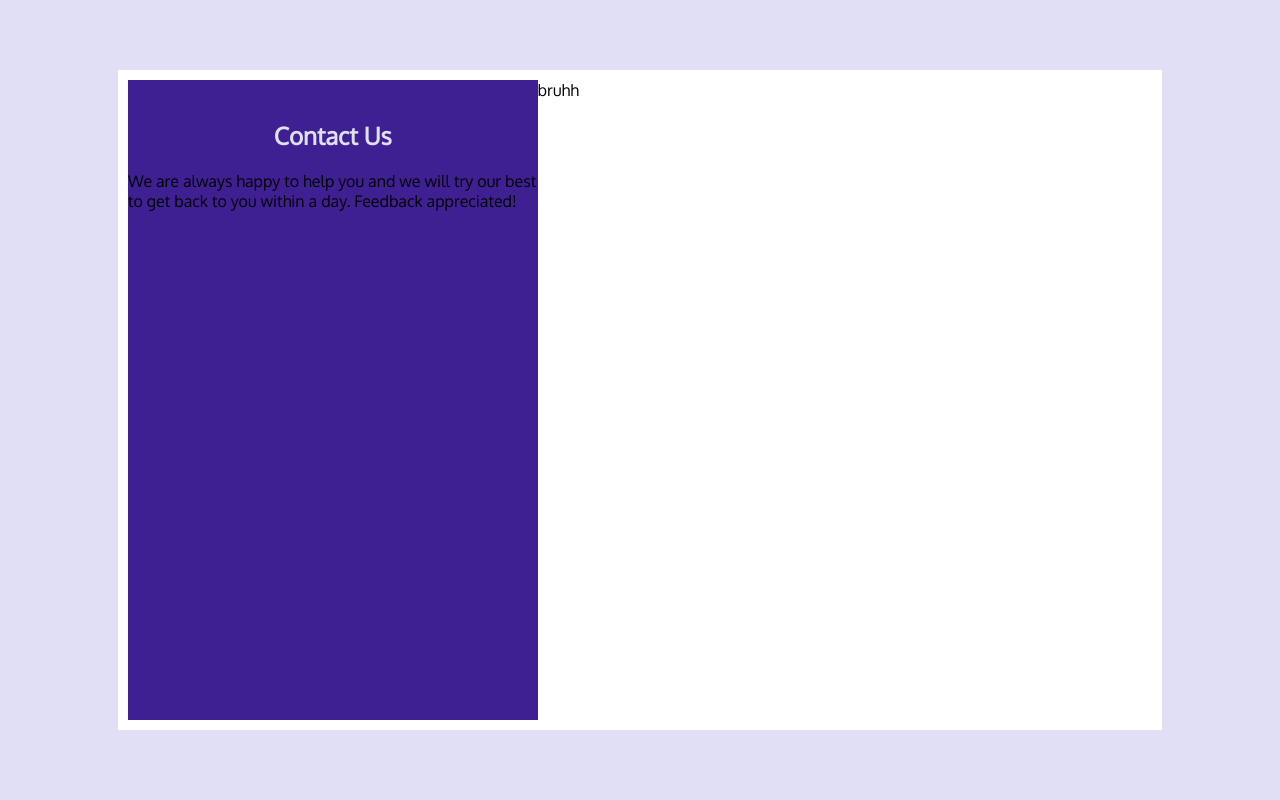
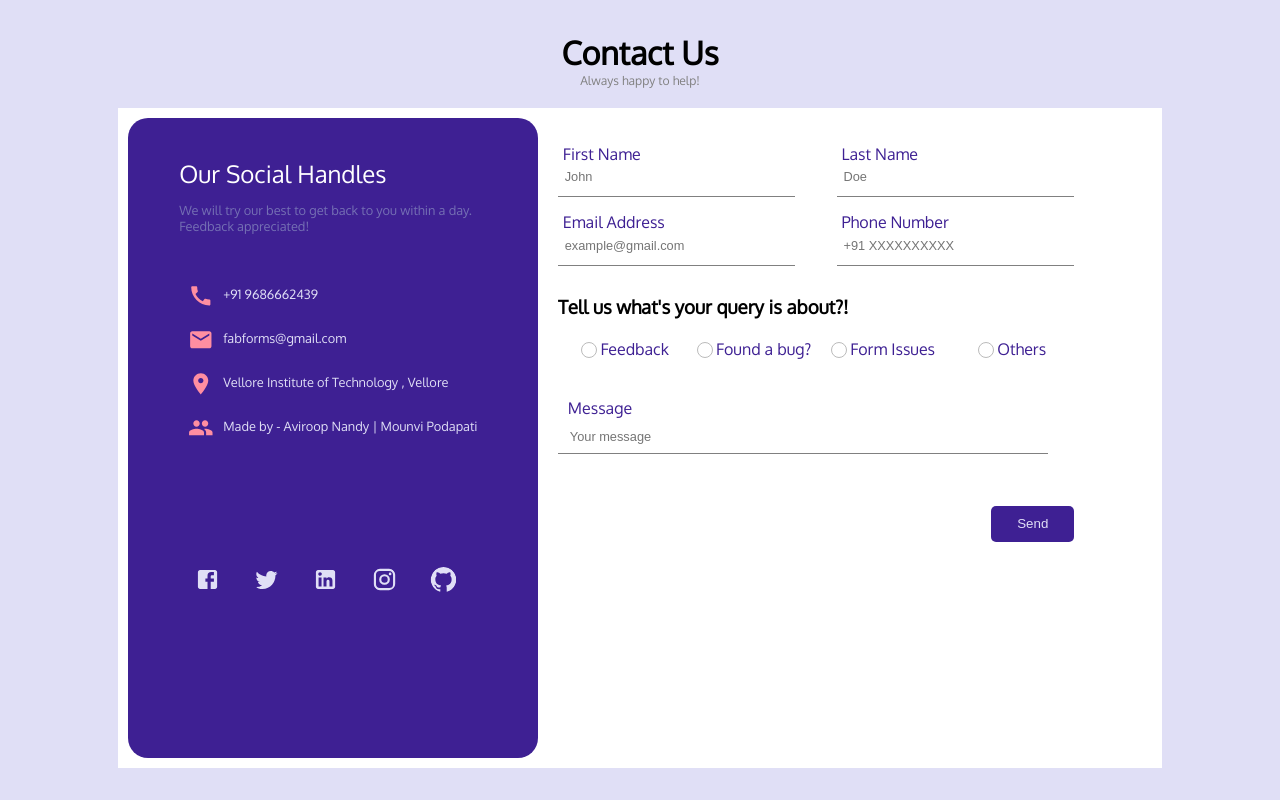
Before and after one commit to AviroopNandy/Google-Forms-Clone, a React (Create React App) app: page /contact in a window 1280 px wide. Built offline with nearby package versions, Linux system fonts and the light colour scheme.

Commit message:
contant page done

```diff
--- a/src/components/LoginApp/LoginApp.module.css
+++ b/src/components/LoginApp/LoginApp.module.css
@@ -24,7 +24,7 @@ body,
     width: 80vw;
     min-height: 80vh;
     background:var(--whiteLightThree);
-    border-radius: 5px;
+    border-radius: 25px;
     /* background: linear-gradient(90deg, var(--purpleDark) 50%, var(--purpleLight) 50%); */
     display: flex;
     flex-direction: row;
--- a/src/containers/Contact-Us/Contact-us.js
+++ b/src/containers/Contact-Us/Contact-us.js
@@ -1,20 +1,81 @@
 import React, { Component } from 'react';
 import styles from './Contact-us.module.css';
 
+import CallIcon from '@material-ui/icons/Call';
+import EmailIcon from '@material-ui/icons/Email';
+import LocationOnIcon from '@material-ui/icons/LocationOn';
+import PeopleIcon from '@material-ui/icons/People';
+import FacebookIcon from '@material-ui/icons/Facebook';
+import TwitterIcon from '@material-ui/icons/Twitter';
+import LinkedInIcon from '@material-ui/icons/LinkedIn';
+import InstagramIcon from '@material-ui/icons/Instagram';
+import GitHubIcon from '@material-ui/icons/GitHub';
 export default class Contact extends Component {
     render() {
         return (
             <React.Fragment>
                 <div className={styles.wrapper}>
+                    <h1>Contact Us</h1>
+                    <p>Always happy to help!</p>
                 <div className={styles.container}>
                     <div className={styles.left}>
                         <div>
-                            <h2>Contact Us</h2>
-                            <p>We are always happy to help you and we will try our best to get back to you within a day. Feedback appreciated!</p>
+                            <h2>Our Social Handles</h2>
+                            <p>We will try our best to get back to you within a day. Feedback appreciated!</p>
+                        </div>
+                        <div className={styles.details}>
+                            <div><CallIcon />+91 9686662439</div>
+                            <div><EmailIcon />fabforms@gmail.com</div>
+                            <div><LocationOnIcon />Vellore Institute of Technology , Vellore</div>
+                            <div><PeopleIcon />Made by - Aviroop Nandy | Mounvi Podapati</div>
+                        </div>
+                        <div className={styles.socialIcons}>
+                            <FacebookIcon />
+                            <TwitterIcon />
+                            <LinkedInIcon />
+                            <InstagramIcon />
+                            <GitHubIcon />
                         </div>
                     </div>
                     <div className={styles.right}>
-                        bruhh
+                        <div className={styles.rightContainer}>
+                            <div>
+                            <div>
+                                <label for='fname'>First Name</label>
+                                <input type="text" name='fname' placeholder='John' />
+                            </div>
+                            <div>
+                                <label for='fname'>Last Name</label>
+                                <input type="text" name='lname' placeholder='Doe' />
+                            </div>
+                            <div>
+                                <label for='email'>Email Address</label>
+                                <input type="email" name='email' placeholder='example@gmail.com' />
+                            </div>
+                            <div>
+                                <label for='phone'>Phone Number</label>
+                                <input type="number" name='phone' placeholder='+91 XXXXXXXXXX' />
+                            </div>
+                            </div>
+                            <h3>Tell us what's your query is about?!</h3>
+                            <div className={styles.query}>
+                                <div>
+                                    <label for='c1'><input type="radio" name='c' id='c1'/>Feedback</label>
+                                </div>
+                                <div>
+                                    <label for='c2'> <input type="radio" name='c' id='c2'/>Found a bug?</label>
+                                </div><div>
+                                    <label for='c3'><input type="radio" name='c' id='c3'/>Form Issues</label>
+                                </div><div>
+                                    <label for='c4'><input type="radio" name='c' id='c3'/>Others</label>
+                                </div>
+                            </div>
+                            <div className={styles.message}>
+                                <label for='message'><p>Message</p></label>
+                                <input type="text" name='message' placeholder='Your message' />
+                            </div>
+                            <button>Send</button>
+                        </div>
                     </div>
                 </div>
                 </div>
--- a/src/containers/Contact-Us/Contact-us.module.css
+++ b/src/containers/Contact-Us/Contact-us.module.css
@@ -2,7 +2,20 @@
     display:flex;
     justify-content: center;
     align-items: center;
+    flex-direction: column;
 }
+.wrapper>h1{
+    margin:0;
+    padding:0;
+}
+.wrapper>p{
+    margin:0;
+    padding:0;
+    font-size:0.95vw;
+    color:grey;
+    margin-bottom:2%;
+}
+
 .container{
     height:80vh;
     width:80vw;
@@ -17,16 +30,160 @@
     background:var(--purpleDark);
     width:40%;
     height:80vh;
+    border-radius: 20px;
 }
 .left>div{
     margin-top:5vh;
 }
 .left>div>h2{
+    color:var(--whiteLight);
+    font-weight: 100;
+    margin-bottom:2%;
+    width:75%;
+    margin:auto;
+}
+.left>div>p{
+    font-weight:50;
+    font-size:1vw;
+    color:#7570b4;
+    margin:auto;
+    width:75%;
+    margin-top:3%;
+}
+.details{
+    width:75%;
+    margin:auto;
+    font-size:1vw;
     color:var(--purpleLight);
-    text-align:center;
+}
+.details>div>svg{
+    color:var(--pinkTwo);
+    margin:3%;
+}
+.socialIcons{
+    width:70%;
+    margin:auto;
+    display: flex;
+    justify-content: space-between;
+}
+.socialIcons>svg{
+    color:var(--purpleLight);
+    margin-top:25%;
+    border-radius: 50%;
+    padding:2%;
+    transition:all 0.2s ease-in ;
+}
+.socialIcons>svg:hover{
+    background:var(--pinkTwo);
+    color:black;
 }
 .right{
     background:var(--whiteLight);
     width:60%;
     height:80vh;
+    padding:2%;
+    box-sizing: border-box;
 }
+.rightContainer{
+    width:90%;
+}
+.rightContainer>div{
+    display:flex;
+    justify-content: space-between;
+    flex-wrap: wrap;
+    margin:auto;
+}
+.rightContainer>div>div{
+    width:46%;
+    display:flex;
+    flex-direction: column;
+    margin-bottom:2%;
+}
+.rightContainer>div>div>input{
+    border:none;
+    padding-bottom:5%;
+    border-bottom: 1.5px solid grey;
+}
+.rightContainer>div>div>input::placeholder{
+    font-size: 1vw;
+    padding:2%;
+}
+.rightContainer>div>div>input:active,
+.rightContainer>div>div>input:focus{
+    border-bottom: 2px solid var(--purpleDark);
+}
+.rightContainer>div>div>label{
+    padding:2%;
+    color:var(--purpleDark)
+}
+.query{
+    display:flex;
+    flex-direction: row;
+    flex-wrap: wrap;
+}
+.query>div{
+    flex:1;
+    /* background:blue; */
+    display:flex !important;
+    flex-direction: row !important;
+    justify-content: space-around;
+}
+input[type='radio']{
+    vertical-align: top;
+}
+input[type="radio"] {
+    -webkit-appearance: none;
+    -moz-appearance: none;
+    appearance: none;
+    display: inline-block;
+    width: 1.2em;
+    height: 1.2em;
+    padding: 1px;
+    background-clip: content-box;
+    border: 1px solid #bbbbbb;
+    border-radius: 50%;
+  }
+input[type="radio"]:checked{
+    background-color:var(--purpleDark);
+    border:1px solid var(--purpleDark);
+  }
+input[type="radio"]:focus{
+    outline:none;
+  }
+.message{
+      display:flex;
+      flex-direction: column;
+      width:95%;
+      margin-left: 0 !important;
+  }
+  .message>input{
+    border:none;
+    padding-bottom:2%;
+    border-bottom: 1.5px solid grey;
+}
+.message>input::placeholder{
+    font-size: 1vw;
+    padding:2%;
+}
+.message>input:active,
+.message>input:focus{
+    border-bottom: 2px solid var(--purpleDark);
+}
+.message>label{
+    padding:2%;
+    color:var(--purpleDark)
+}
+.message>label>p{
+    padding-bottom:0;
+    margin-bottom:0;
+}
+button{
+    display:flex;
+    padding:2% 5%;
+    float:right;
+    margin-top:10%;
+    background:var(--purpleDark);
+    border:none;
+    border-radius: 5px;
+    color:var(--purpleLight);
+}
```
